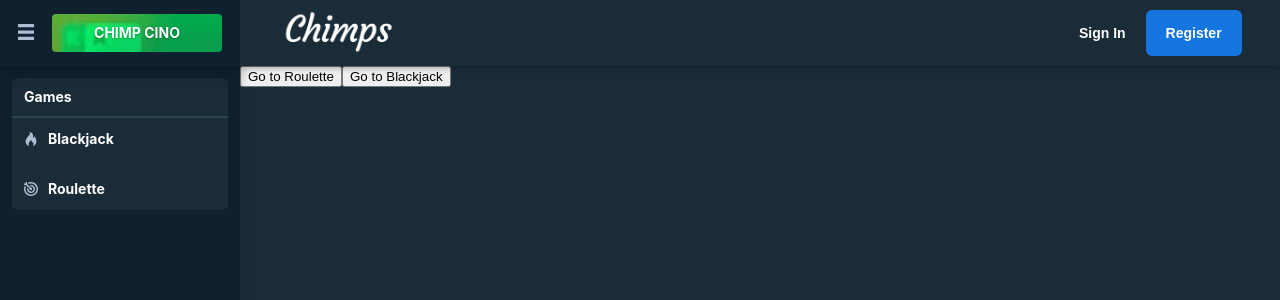
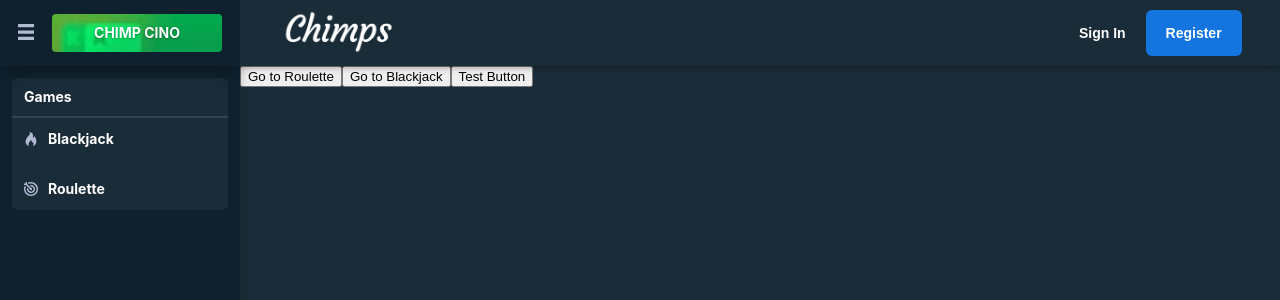
Before and after one commit to tagtart1/chimp-cino, a React (Create React App) app in the folder frontend/: page / in a window 1280 px wide. Shown: the top 300 px of the page. Built offline with nearby package versions, Linux system fonts and the light colour scheme; no server answers.

Commit message:
add test button

```diff
--- a/frontend/src/Components/Dashbaord/Dashboard.jsx
+++ b/frontend/src/Components/Dashbaord/Dashboard.jsx
@@ -8,6 +8,7 @@ const Dashboard = () => {
     <main>
       <button onClick={() => navigate("/roulette")}>Go to Roulette</button>
       <button onClick={() => navigate("/blackjack")}>Go to Blackjack</button>
+      <button>Test Button</button>
     </main>
   );
 };
```
